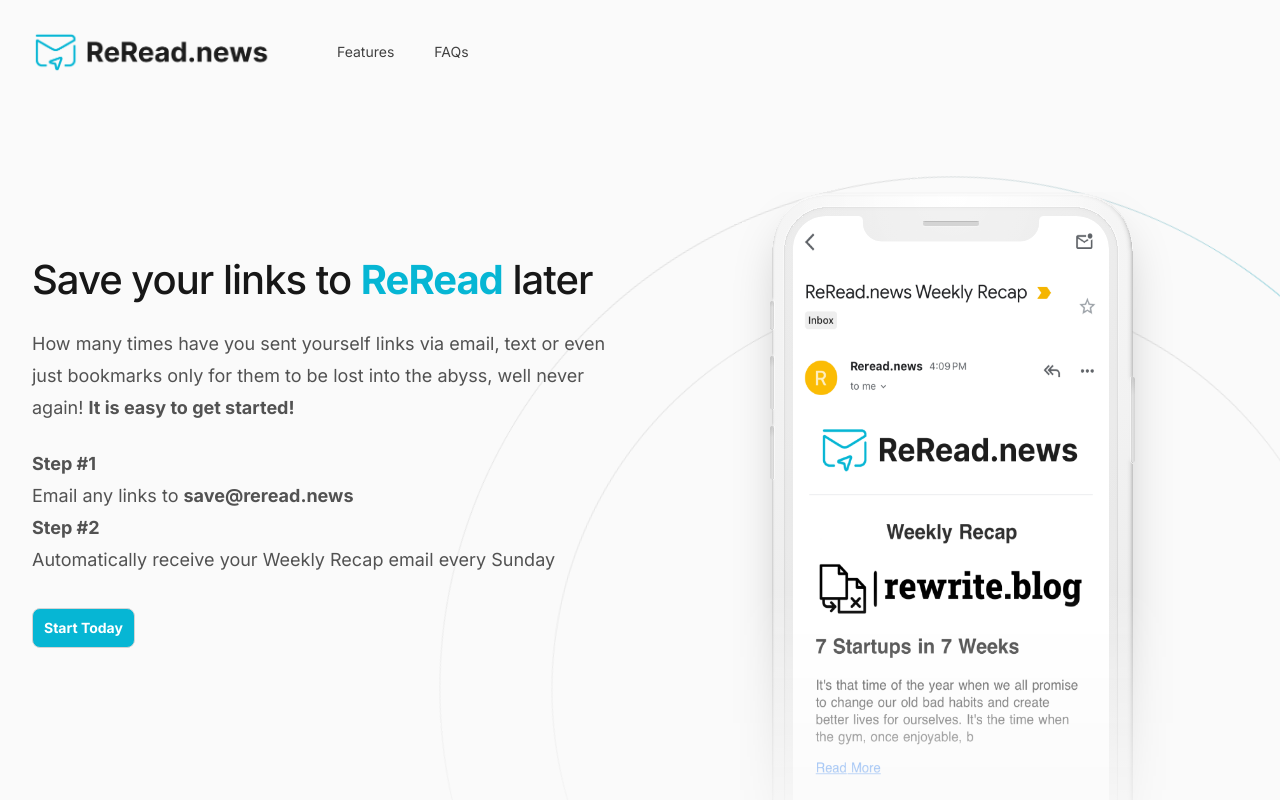
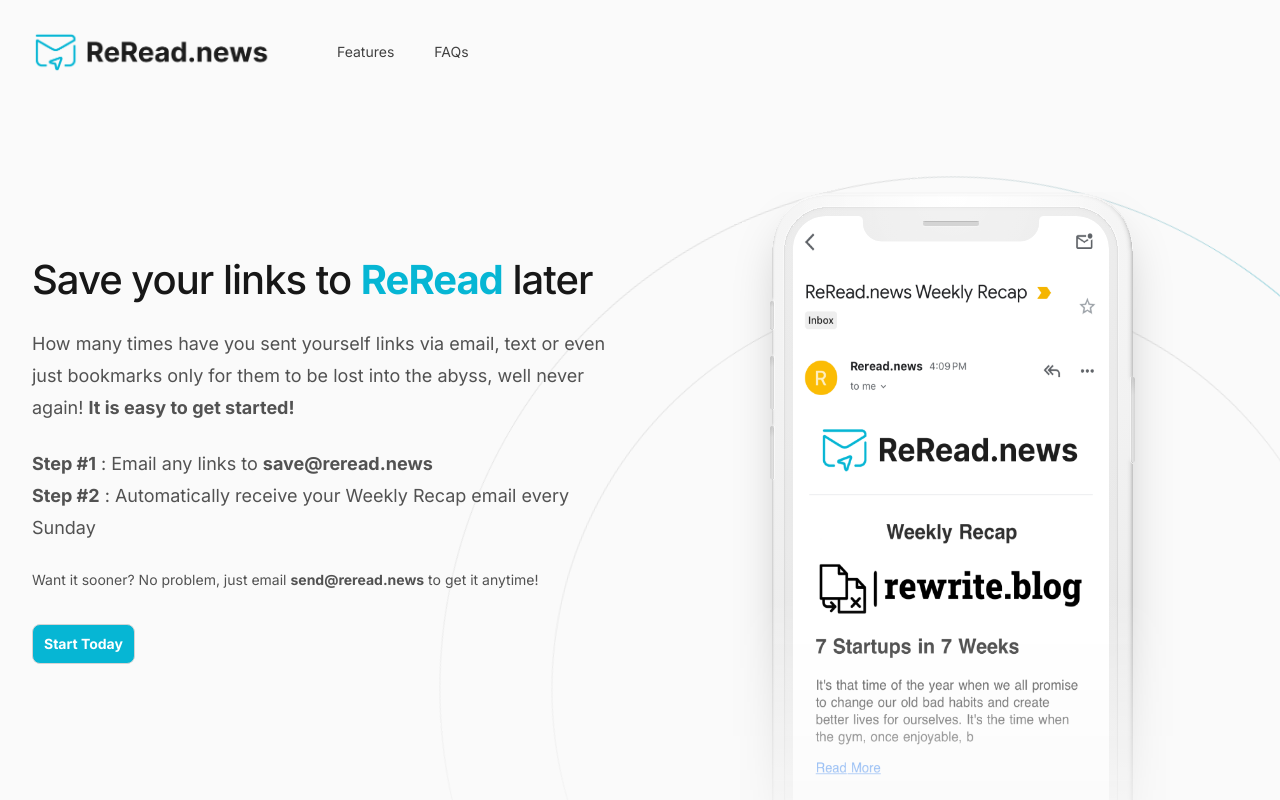
Before and after one commit to tmoreton/reread.news, a Next.js app: page / in a window 1280 px wide. Shown: the top 800 px of the page. Built offline with nearby package versions, Linux system fonts and the light colour scheme.

Commit message:
fiz links

```diff
--- a/src/components/Hero.tsx
+++ b/src/components/Hero.tsx
@@ -86,20 +86,15 @@
               How many times have you sent yourself links via email, text or even just bookmarks only for them to be lost into the abyss, well never again! <b>It is easy to get started!</b>
             </p>
             <p className="mt-6 text-lg text-gray-600">
-              <b>Step #1</b>
-              <br/>
-              <span className="text-md">Email any links to <b>save@reread.news</b></span>
+              <b>Step #1</b> : <span className="text-md">Email any links to <b>save@reread.news</b></span>
             </p>
             <p className="text-lg text-gray-600">
-              <b>Step #2</b>
-              <br/>
-              <span className="text-md">Automatically receive your Weekly Recap email every Sunday</span>
+              <b>Step #2</b> : <span className="text-md">Automatically receive your Weekly Recap email every Sunday</span>
             </p>
-            {/* <p className="mt-6 text-md text-gray-600">
-              <b>Want it earlier?</b>
-              <br/>
-              Simply email <b>send@reread.news</b> to recieve it anytime you want
-            </p> */}
+
+            <p className="mt-6 text-sm text-gray-600">
+              Want it sooner? No problem, just email <b>send@reread.news</b> to get it anytime!
+            </p>
             <div className="mt-8 flex flex-wrap gap-x-6 gap-y-4">
               <Button
                 className='bg-cyan-500'
```
